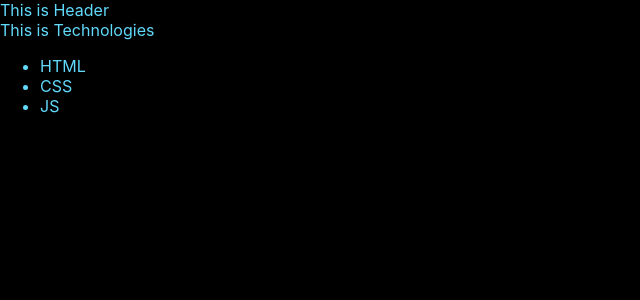
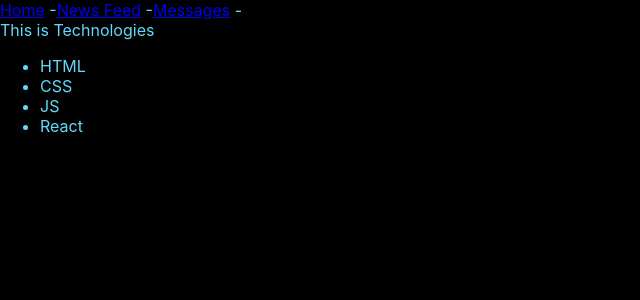
Before and after one commit to DmitriyKondaurov/IT-KAMASUTRA_reactJS, a React (Create React App) app in the folder 01-first-project/my-app/: page / in a window 1280 px wide. Shown: the top 300 px of the page, without its empty margins (0-640 px from the left). Built offline with nearby package versions, Linux system fonts and the light colour scheme.

Commit message:
lesson #10

```diff
--- a/01-first-project/my-app/src/App.js
+++ b/01-first-project/my-app/src/App.js
@@ -1,32 +1,15 @@
 // import logo from './logo.svg';
-import React, {Component} from "react";
+// import React, {Component} from "react";
+import Header from "./Header";
+import Technologies from "./Technologies";
+import React from "react";
 import './App.css';
 
 const App = () => {
-  return (
-      <div>
-          <Header />
-          <Technologies />
-      </div>
-  );
-};
-
-const Technologies = () => {
     return (
-    <div>
-        This is Technologies
-        <ul>
-            <li>HTML</li>
-            <li>CSS</li>
-            <li>JS</li>
-        </ul>
-    </div>);
-};
-
-const Header = () => {
-    return (
-        <div className="Header">
-            <div>This is Header</div>
+        <div>
+            <Header/>
+            <Technologies/>
         </div>
     );
 };
--- /dev/null
+++ b/01-first-project/my-app/src/Header.js
@@ -0,0 +1,13 @@
+import React from "react";
+
+const Header = () => {
+    return (
+        <div className="Header">
+            <a href="#">Home</a> -
+            <a href="#">News Feed</a> -
+            <a href="#">Messages</a> -
+        </div>
+    );
+};
+
+export default Header;
--- /dev/null
+++ b/01-first-project/my-app/src/Technologies.js
@@ -0,0 +1,16 @@
+import React from "react";
+
+const Technologies = () => {
+    return (
+        <div>
+            This is Technologies
+            <ul>
+                <li>HTML</li>
+                <li>CSS</li>
+                <li>JS</li>
+                <li>React</li>
+            </ul>
+        </div>);
+};
+
+export default Technologies;
```
Also changed, not shown: 1 other file (tests, documents, lock files or other folders).
